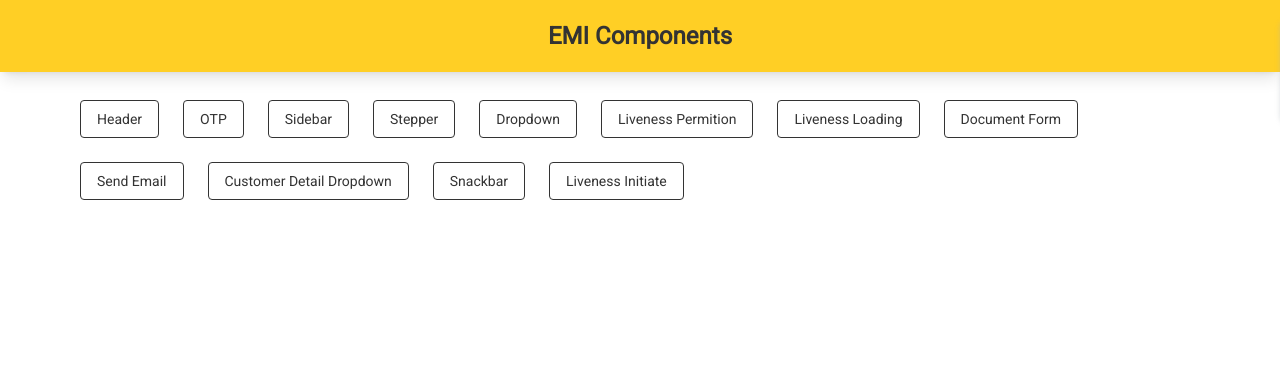
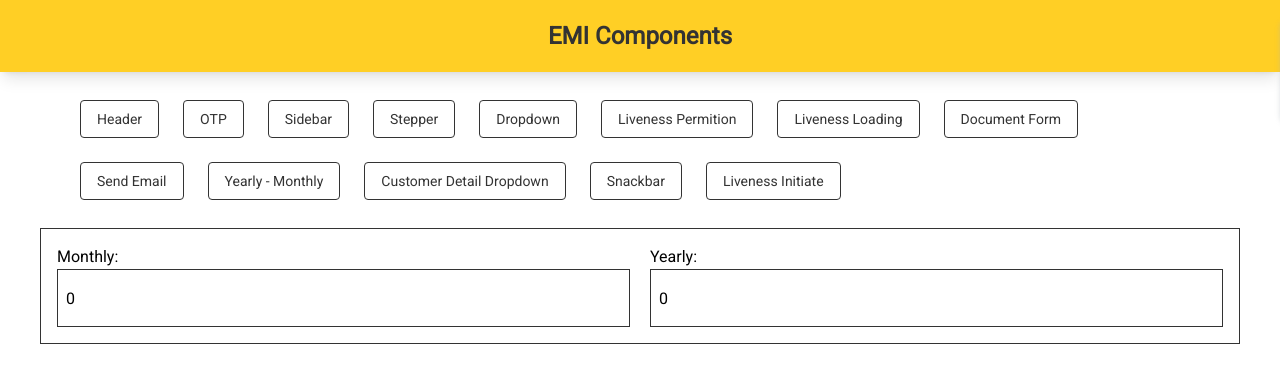
Before and after one commit to MuaviyaImran/EMI-vue, a Vue app: page /yearly-monthly in a window 1280 px wide. Shown: the top 382 px of the page. Built offline with nearby package versions, Linux system fonts and the light colour scheme.

Commit message:
Added Yearly-Monthly Input Fields

```diff
--- a/src/App.vue
+++ b/src/App.vue
@@ -49,6 +49,11 @@
       <router-link to="/sendEmail"
         ><BaseButton variant="outline" type="secondary">
           <template #text>Send Email</template>
+        </BaseButton>
+      </router-link>
+      <router-link to="/yearly-monthly"
+        ><BaseButton variant="outline" type="secondary">
+          <template #text>Yearly - Monthly</template>
         </BaseButton>
       </router-link>
       <router-link to="/customerDetailDropdown"
--- /dev/null
+++ b/src/components/YearlyMonthlyFields.vue
@@ -0,0 +1,52 @@
+<template>
+  <div
+    class="border border-secondary p-4 max-w-[1200px] mx-auto my-0 flex gap-5"
+  >
+    <div class="w-full">
+      <label for="monthly">Monthly:</label>
+      <div class="border border-secondary">
+        <input
+          class="w-full h-14 px-2"
+          type="number"
+          v-model="monthly"
+          @input="updateYearly"
+          id="monthly"
+        />
+      </div>
+    </div>
+
+    <div class="w-full">
+      <label for="yearly">Yearly:</label>
+      <div class="border border-secondary">
+        <input
+          type="number"
+          class="w-full h-14 px-2"
+          v-model="yearly"
+          @input="updateMonthly"
+          id="yearly"
+        />
+      </div>
+    </div>
+  </div>
+</template>
+
+<script setup>
+import { ref, watch } from "vue";
+
+const monthly = ref(0);
+const yearly = ref(0);
+const income = ref({ monthly: 0, yearly: 0 });
+const updateYearly = () => {
+  yearly.value = parseFloat(monthly.value) * 12 || 0;
+};
+
+const updateMonthly = () => {
+  monthly.value = parseFloat(yearly.value) / 12 || 0;
+};
+
+// Watch for changes in monthly and yearly values to show two decimal places
+watch([monthly, yearly], () => {
+  monthly.value = parseFloat(monthly.value.toFixed(2));
+  yearly.value = parseFloat(yearly.value.toFixed(2));
+});
+</script>
--- a/src/routes/index.js
+++ b/src/routes/index.js
@@ -9,6 +9,7 @@ import LivenessLoading from "../views/livenessLoading.vue";
 import SendEmail from "../views/sendEmail.vue";
 import RequiredDocumentTable from "../views/requiredDocumentTable.vue";
 import CustomerDetailDropdown from "../views/customerDetailDropdown.vue";
+import YearlyMonthlyFields from "../views/yearlyMonthlyFields.vue";
 const routes = [
   {
     path: "/header",
@@ -25,6 +26,10 @@ const routes = [
   {
     path: "/otp",
     component: OTP,
+  },
+  {
+    path: "/yearly-monthly",
+    component: YearlyMonthlyFields,
   },
   {
     path: "/dropdown",
--- /dev/null
+++ b/src/views/yearlyMonthlyFields.vue
@@ -0,0 +1,6 @@
+<template>
+  <InputFields />
+</template>
+<script setup>
+import InputFields from "../components/YearlyMonthlyFields.vue";
+</script>
```
